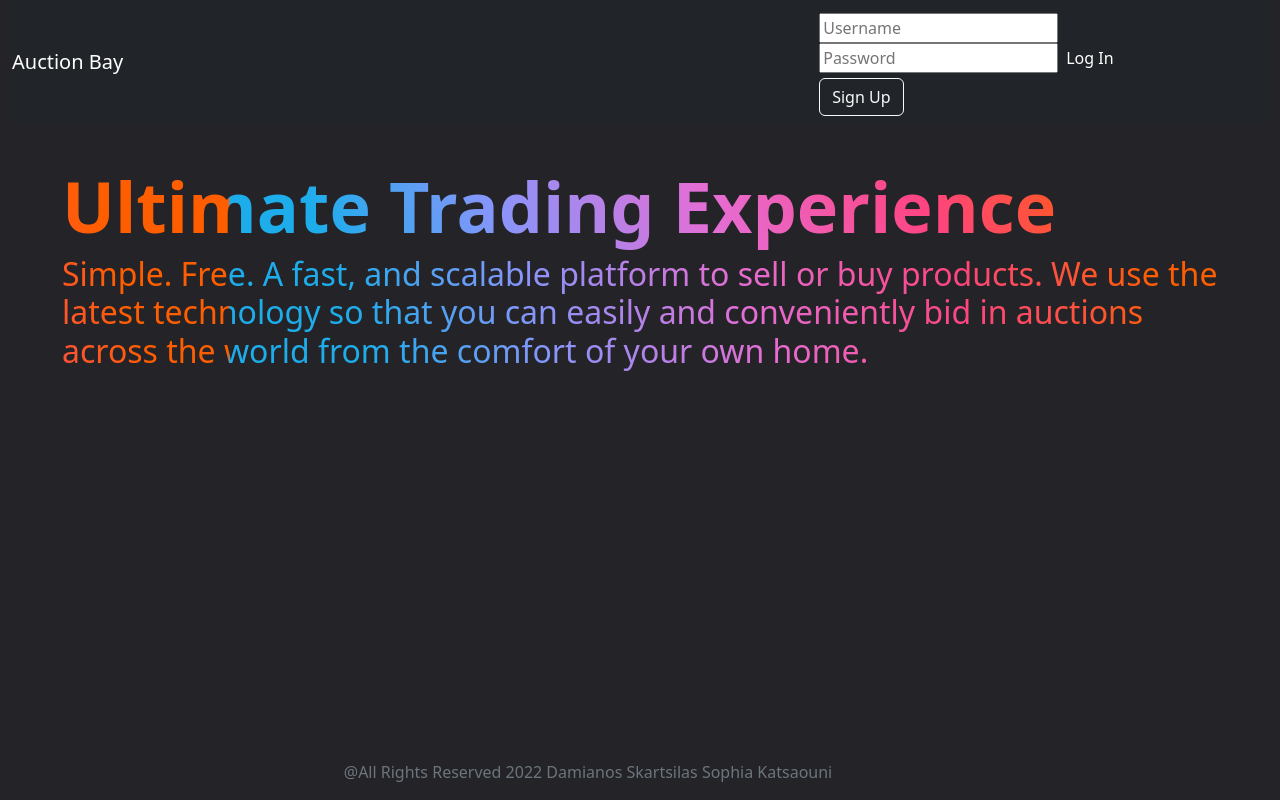
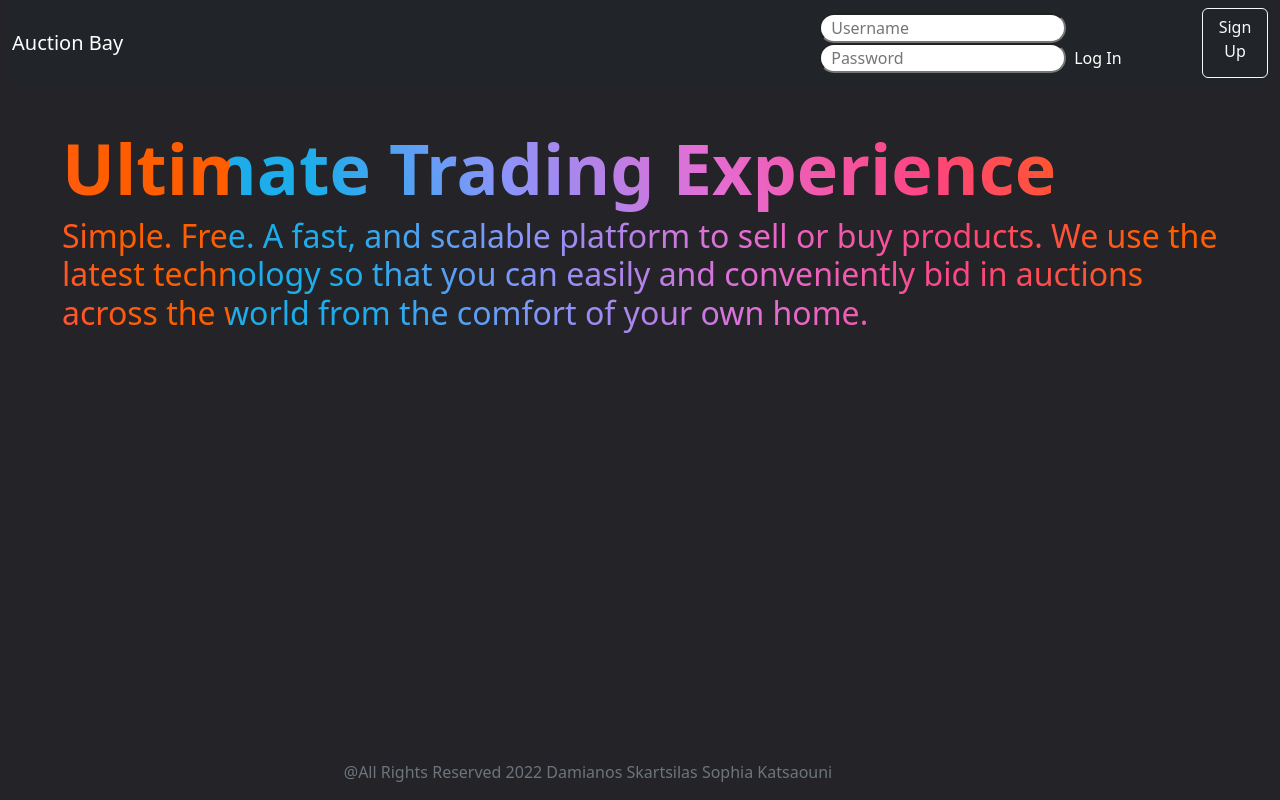
Before and after one commit to sofiaKats/auction-website, a React (Create React App) app in the folder frontend/: page / in a window 1280 px wide. Built offline with nearby package versions, Linux system fonts and the light colour scheme.

Commit message:
login form all done

```diff
--- a/frontend/src/App.css
+++ b/frontend/src/App.css
@@ -19,13 +19,25 @@ html, body {
 .LogIn-SignUp {
   margin: 0px auto;
   margin-left: 680px;
-
+  display: flex;
+  justify-content: space-between;
 }
 
 .login {
   float: left;
   margin: 5px auto;
 }
+
+
+input[type=text]{
+  -webkit-border-radius: 20px;
+  -moz-border-radius: 20px;
+   border-radius: 20px;
+   border: 1px solid rgba(255,94,0,1) 86.4% ;
+   color: #242428;
+   height: 30px;
+   padding-left: 10px;
+  }
 
 .footer {
   position:absolute;
--- a/frontend/src/App.js
+++ b/frontend/src/App.js
@@ -1,11 +1,10 @@
 import './App.css';
 import React from 'react';
 // import Home from './components/Homepage/HomeComponent.jsx';
-// import LogInComponent from './components/SignUp-LogIn/LogInComponent';
-// import SignUpComponent from './components/SignUp-LogIn/SignUpComponent';
+import LogInComponent from './components/SignUp-LogIn/LogInComponent';
+import SignUpComponent from './components/SignUp-LogIn/SignUpComponent';
 import {BrowserRouter as Router, Route, Routes,  Navigate} from 'react-router-dom';
 import HomeComponent from './components/Homepage/HomeComponent.jsx';
-import Auth from './components/SignUp-LogIn/Auth'
 
 // this file is where the paths(routes) of each component exist
 function App() {
@@ -15,8 +14,8 @@ function App() {
             <div className='container-fluid'>
               <Routes>
                 <Route path='/' element={<HomeComponent/>} />
-                <Route path = "/LogIn" element={<Auth/>} />
-                <Route path = "/SignUp" element={<Auth/>} />
+                <Route path = "/LogIn" element={<LogInComponent/>} />
+                <Route path = "/SignUp" element={<SignUpComponent/>} />
               </Routes>
             </div>
       </Router>
```
